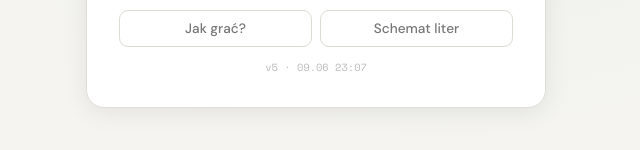
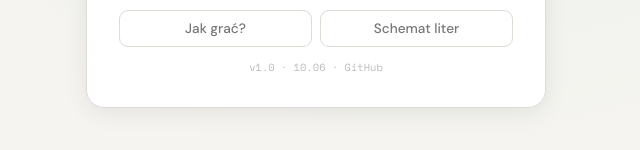
Before and after one commit to GrzegorzPacewicz/bld-pairs, a plain HTML site: page index.html in a window 1280 px wide. Shown: the part 572-722 px from the top of the page, 324-964 px from the left. Drawn offline with nearby package versions, Linux system fonts and the light colour scheme.

Commit message:
Add GitHub link to build info, bump version to v1.0
Co-Authored-By: Claude Sonnet 4.6 <noreply@anthropic.com>

```diff
--- a/app.js
+++ b/app.js
@@ -1,4 +1,4 @@
-const BUILD = "v5 · 09.06 23:07";
+const BUILD = "v1.0 · 10.06";
 
 // ─── SCHEMA ───────────────────────────────────────────────────────────────────
 const DEFAULT_CORNERS = [
@@ -340,7 +340,7 @@ function renderConfig() {
       <button class="btn-config-link" id="btn-help">Jak grać?</button>
       <button class="btn-config-link" id="btn-settings">Schemat liter</button>
     </div>
-    <div class="build-info">${BUILD}</div>
+    <div class="build-info">${BUILD} · <a class="build-link" href="https://github.com/GrzegorzPacewicz/bld-pairs" target="_blank" rel="noopener">GitHub</a></div>
   </div></div>`;
 }
 
--- a/style.css
+++ b/style.css
@@ -117,6 +117,8 @@ body{background:#f5f4f0;color:#1a1a1a;font-family:'DM Sans',sans-serif;min-heigh
 .btn-reset-history:hover{background:#fff0ee;border-color:#c0392b}
 
 .build-info{text-align:center;font-size:.65rem;color:#bbb;margin-top:.8rem;font-family:'Space Mono',monospace}
+.build-link{color:#bbb;text-decoration:none}
+.build-link:hover{color:#555}
 .config-links{display:flex;gap:.5rem;margin-top:.8rem}
 .btn-config-link{flex:1;background:transparent;color:#777;border:1.5px solid #dedad4;border-radius:9px;
   font-family:'DM Sans',sans-serif;font-size:.85rem;font-weight:500;cursor:pointer;
```
